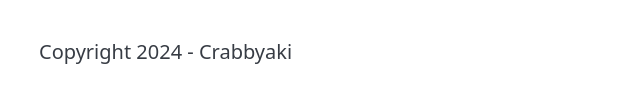
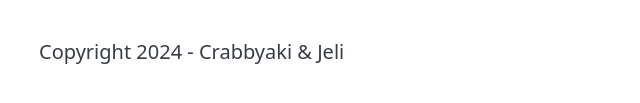
Before and after one commit to cmk112/OceansideBoatShop, a plain HTML site: page index.html in a window 1280 px wide. Shown: the part 959-1062 px from the top of the page, 1-641 px from the left. Drawn offline with nearby package versions, Linux system fonts and the light colour scheme.

Commit message:
Update index.html

```diff
--- a/index.html
+++ b/index.html
@@ -208,5 +208,5 @@
   </script>
 
 </body>
-<footer> Copyright 2024 - Crabbyaki</footer>
+<footer> Copyright 2024 - Crabbyaki & Jeli</footer>
 </html>
```
